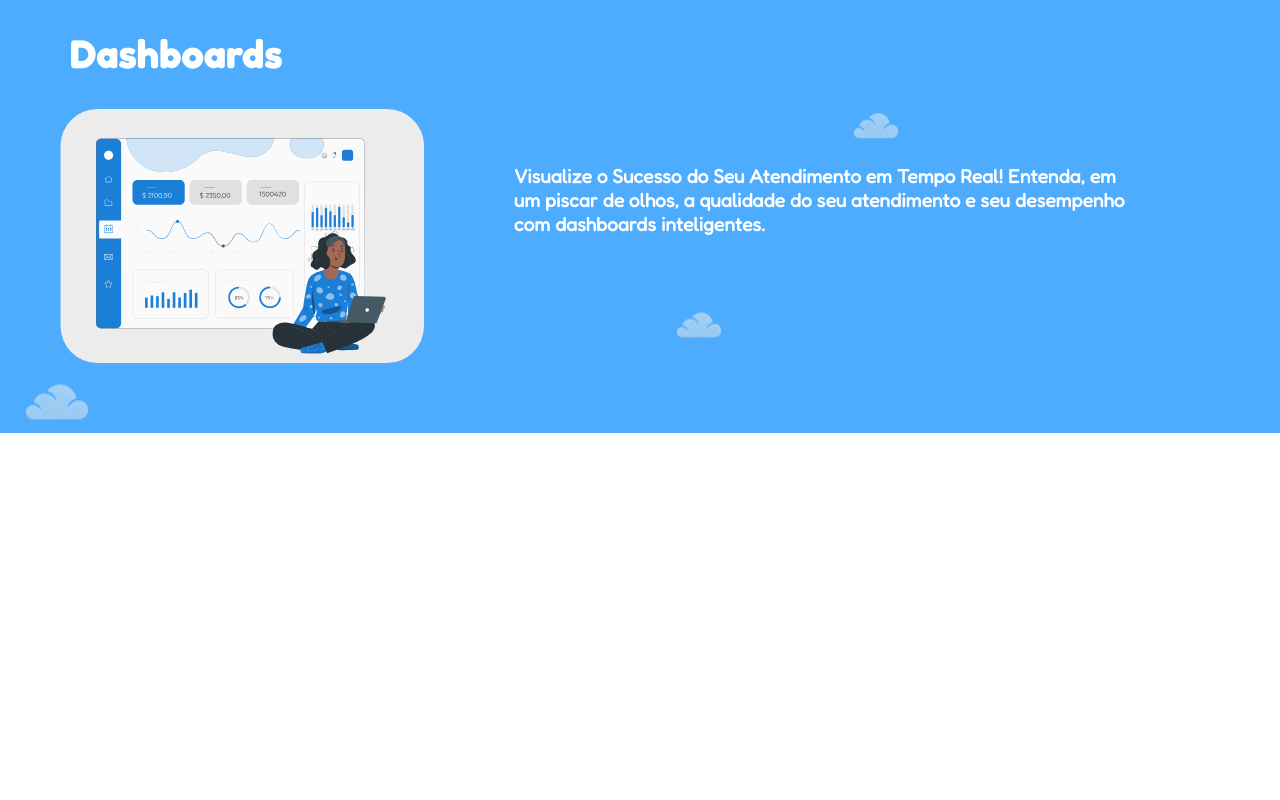
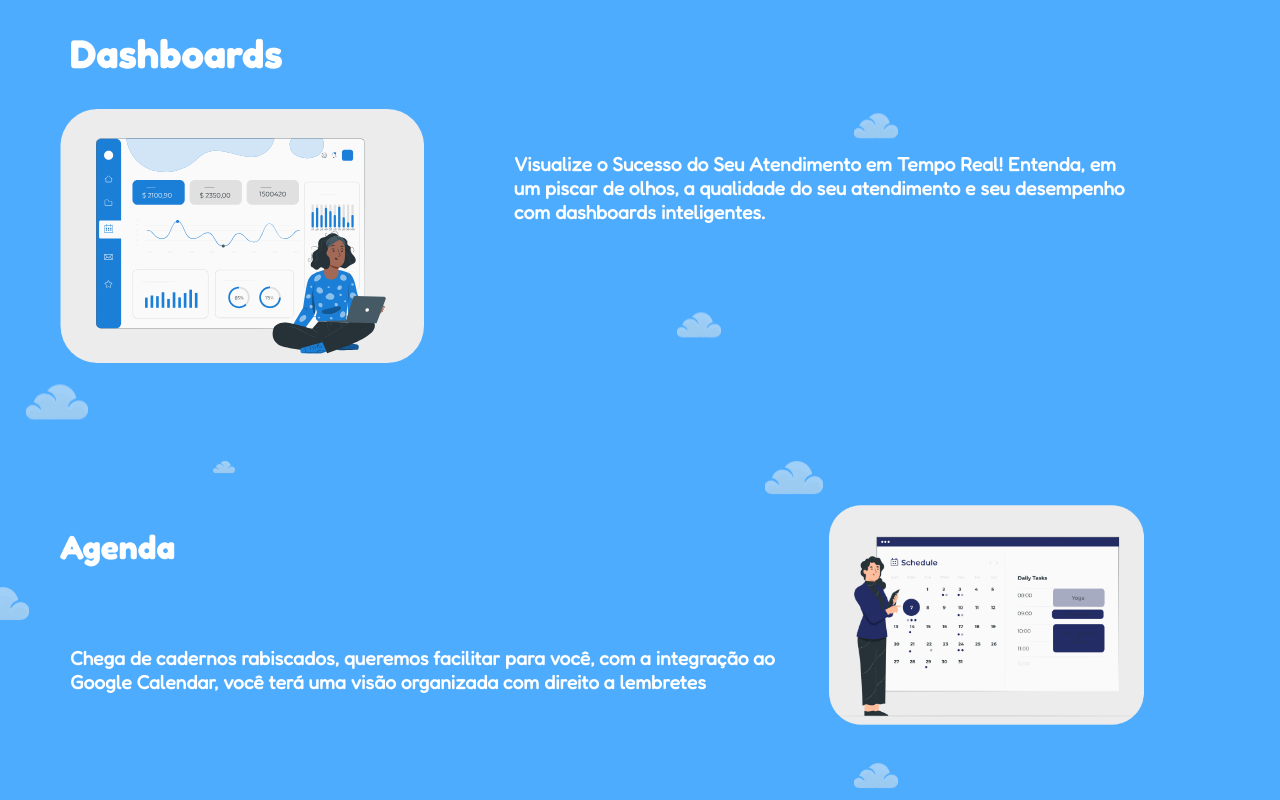
Before and after one commit to Planejamente/planejamente, a React (Create React App) app: page / in a window 1280 px wide. Shown: the part 2398-3198 px from the top of the page. Before the commit the page ends 2831 px from the top, so only its background shows below. Built offline with nearby package versions, Linux system fonts and the light colour scheme.

Commit message:
primeira versão do final da tela de home

```diff
--- a/src/pages/home/Home.jsx
+++ b/src/pages/home/Home.jsx
@@ -7,6 +7,7 @@ import imgPrincipal from "../../utils/assets/fundo.png";
 import celular from "../../utils/assets/Group_192_1.png";
 import bolas from "../../utils/assets/Group_201.svg";
 import agenda from "../../utils/assets/Group_27_1.svg";
+import calendar from "../../utils/assets/calender.webp";
 
 
 const Home = () => {
@@ -116,8 +117,29 @@ const Home = () => {
             piscar de olhos, a qualidade do seu atendimento e seu desempenho com
             dashboards inteligentes.
           </p>
+          <br />
         </div>
-    </div>
+      </div>
+
+      <div className={styles.parte4}>
+        <div className={styles.parte4Inner}>
+          <div className={styles.parte4Text2}>
+            <p>Agenda</p>
+          </div>
+          <div className={styles.textoEsquerdo}>
+            <p>
+              Chega de cadernos rabiscados, queremos facilitar para você, com a
+              integração ao Google Calendar, você terá uma visão organizada com
+              direito a lembretes
+            </p>
+          </div>
+        </div>
+        <br/>
+        <div >
+          <img src={calendar} alt="Descrição da imagem" className={styles.parte4Image} />
+        </div>
+      </div>
+
     </div>
   );
 };
--- a/src/pages/home/Home.module.css
+++ b/src/pages/home/Home.module.css
@@ -216,3 +216,23 @@ body, html {
   margin-right: 70px;
   margin-top: 200px;
 }
+
+
+.parte4Text2 {
+  font-size: 2.1rem;
+  font-family: 'Fredoka-b', sans-serif;
+  font-weight: bold;
+  color: white;
+
+}
+
+/* Estilos para o texto à esquerda da imagem */
+.textoEsquerdo {
+  font-size: 1.2rem;
+  font-weight: bold;
+  margin-bottom: 1rem;
+  color: white;
+  padding: 10px;
+  margin-right: 70px;
+  margin-top: 50px;/* Ajuste esta altura de acordo com suas necessidades */
+}
```
